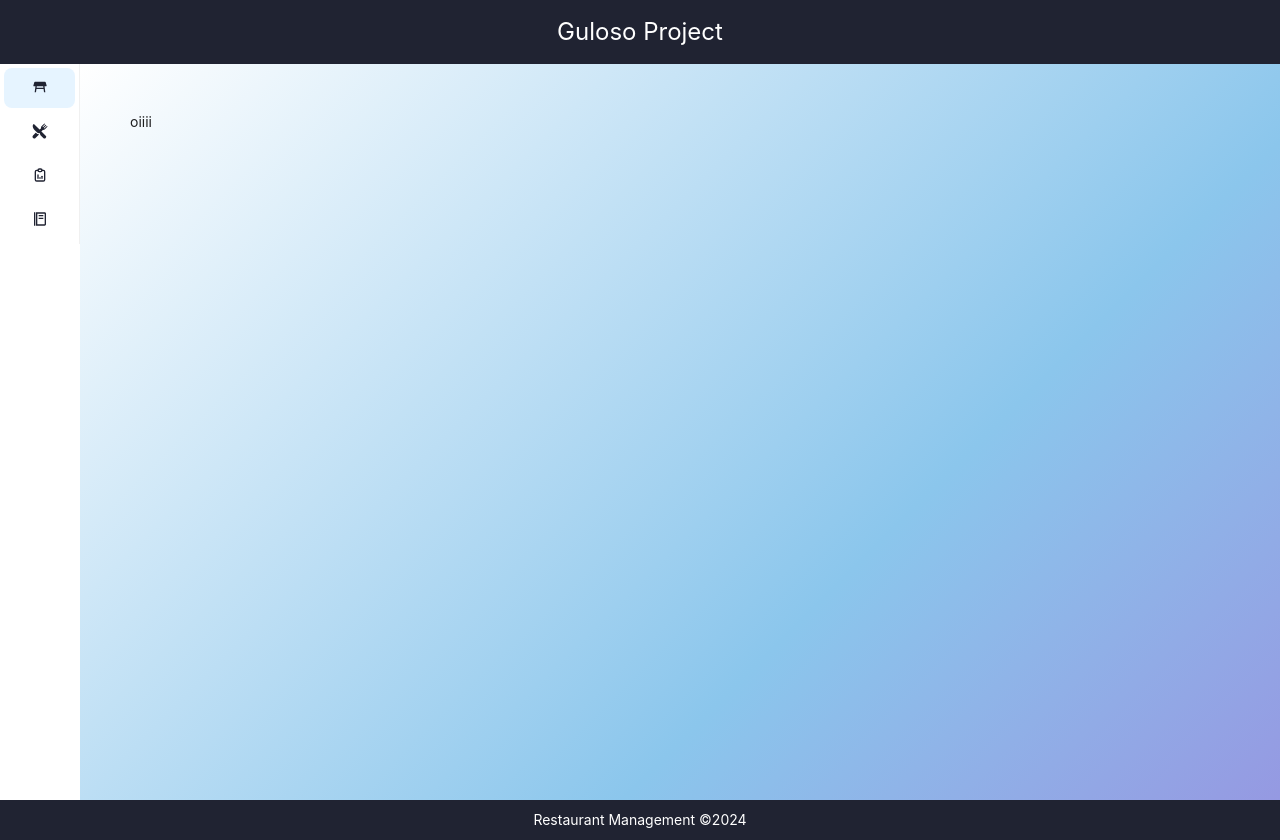
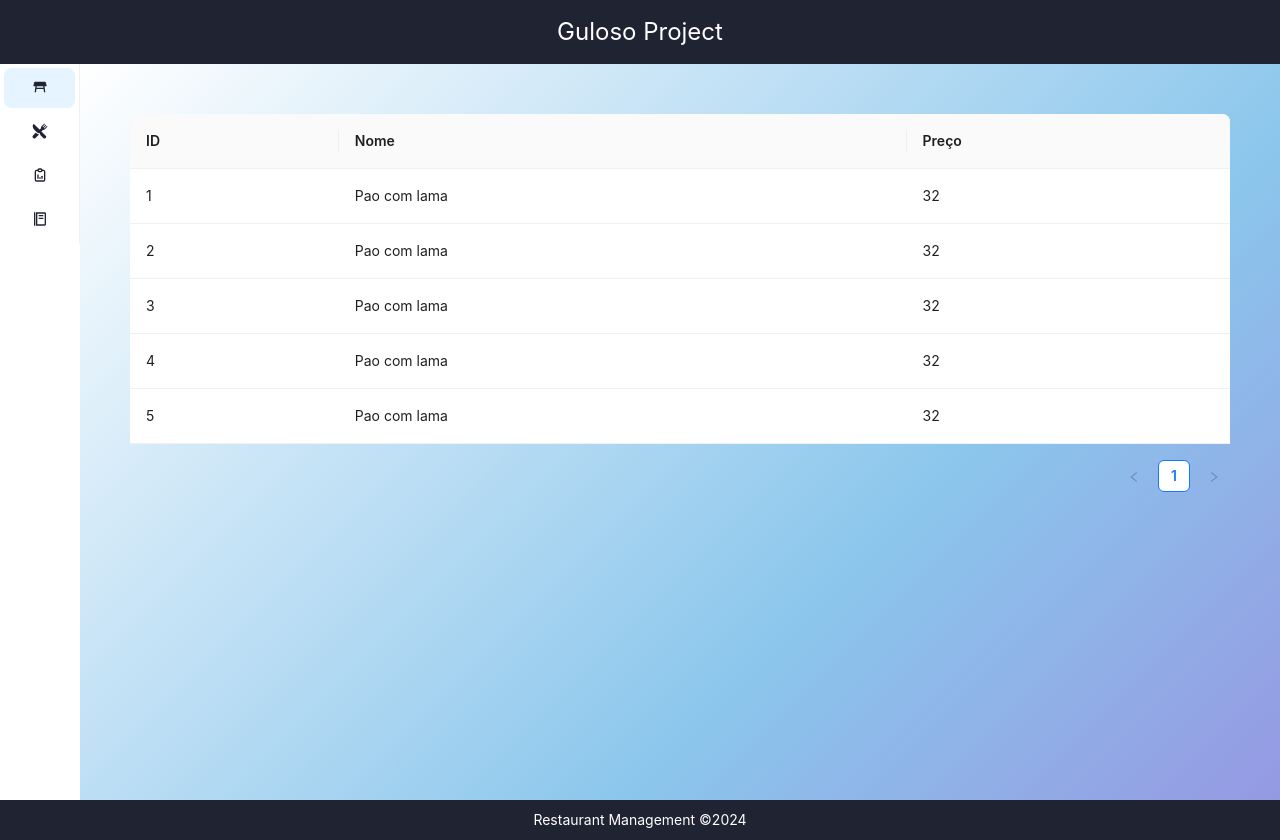
Before and after one commit to P-lyp/Guloso-Project, a React (Create React App) app in the folder client/: page /menu in a window 1280 px wide. Built offline with nearby package versions, Linux system fonts and the light colour scheme.

Commit message:
added table page

```diff
--- a/client/src/App.jsx
+++ b/client/src/App.jsx
@@ -2,6 +2,7 @@ import React, { useState } from "react";
 import { Layout, Menu } from "antd";
 import { layoutHeaderStyle, layoutFooterStyle } from "./styles";
 import PageTables from "./pages/PageTables";
+import PageMenu from "./pages/PageMenu";
 import { BrowserRouter as Router, Route, Link, Routes } from "react-router-dom";
 import { MdTableRestaurant } from "react-icons/md";
 import { IoRestaurant } from "react-icons/io5";
@@ -92,7 +93,7 @@ const App = () => {
                             <Route
                                 exact
                                 path="/menu"
-                                element={<span>oiiii</span>}
+                                element={<PageMenu />}
                             />
                         </Routes>
                     </Content>
--- /dev/null
+++ b/client/src/components/Menu.jsx
@@ -0,0 +1,56 @@
+import { Table } from "antd";
+
+const Menu = () => {
+
+    const column = [
+        {
+            title: 'ID',
+            dataIndex: 'ID',
+            key: 'ID',
+        },
+        {
+            title: 'Nome',
+            dataIndex: 'nome',
+            key: 'nome',
+        },
+        {
+            title: 'Preço',
+            dataIndex: 'preco',
+            key: 'preco',
+        },
+    ];
+
+    const dataSource = [
+        {
+            ID: '1',
+            nome: 'Pao com lama',
+            preco: 32,
+        },
+        {
+            ID: '2',
+            nome: 'Pao com lama',
+            preco: 32,
+        },
+        {
+            ID: '3',
+            nome: 'Pao com lama',
+            preco: 32,
+        },
+        {
+            ID: '4',
+            nome: 'Pao com lama',
+            preco: 32,
+        },
+        {
+            ID: '5',
+            nome: 'Pao com lama',
+            preco: 32,
+        },
+    ];
+    return (
+        <Table columns={column} dataSource={dataSource} />
+)
+}
+
+
+export default Menu;
--- /dev/null
+++ b/client/src/pages/PageMenu.jsx
@@ -0,0 +1,12 @@
+import React from "react";
+import Menu from "../components/Menu";
+
+const PageMenu = () => {
+    return (
+    <div>
+        <Menu />
+    </div>
+    )
+}
+
+export default PageMenu;
```
